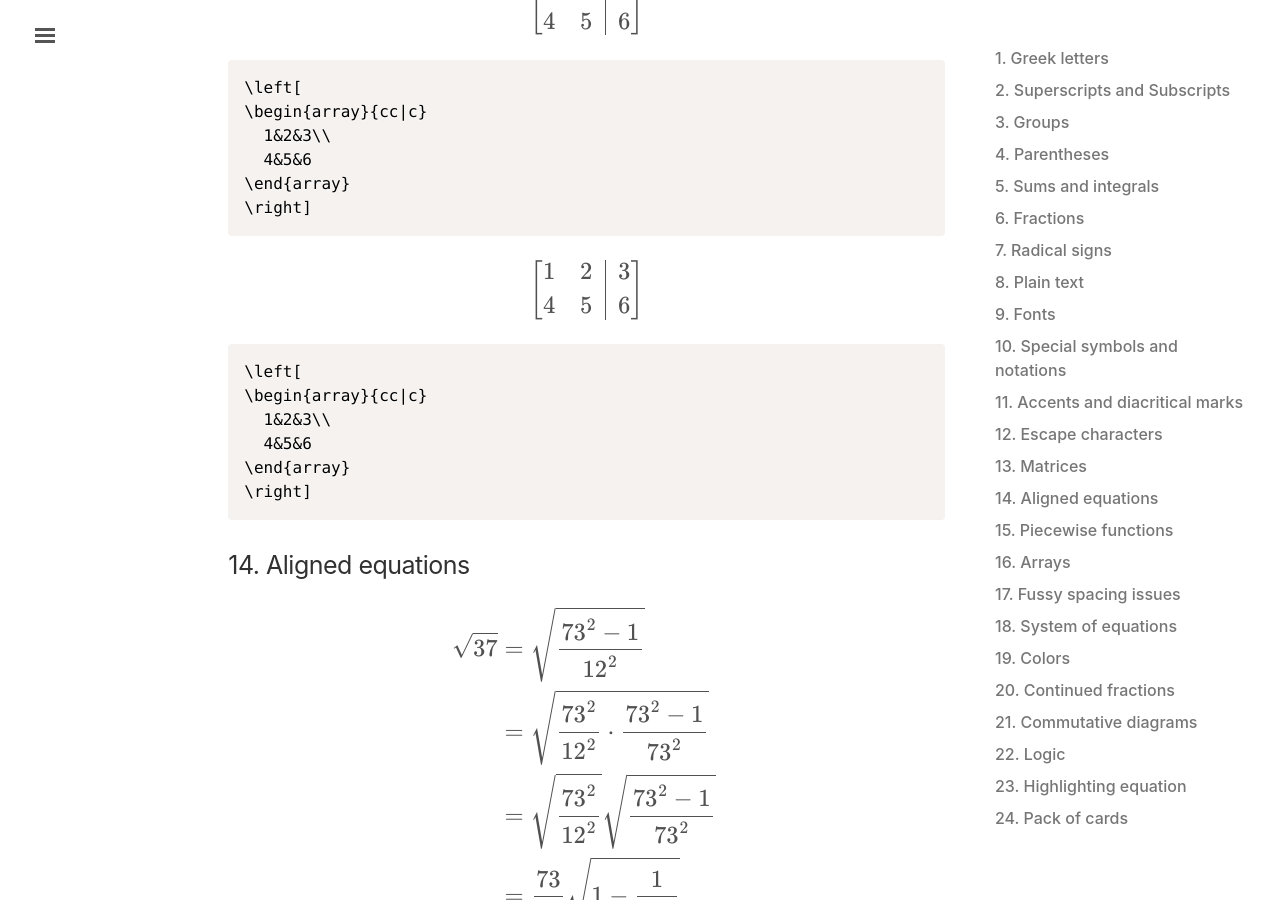
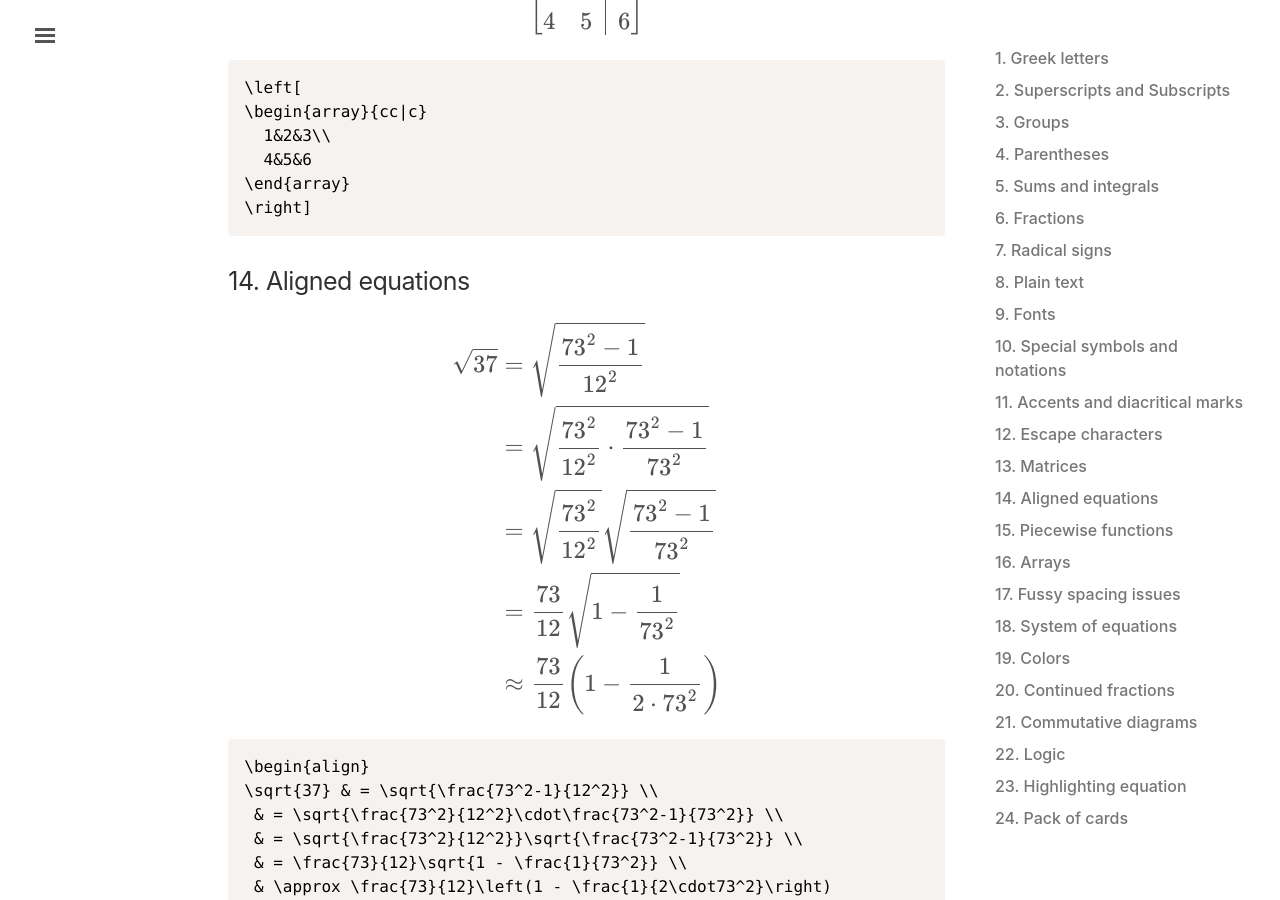
Before and after one commit to lingt-xyz/note, a Jekyll site: the page built from _posts/2018-08-29-mathjax-reference.md, in a window 1280 px wide and 900 px high, scrolled down 6121 px. Built offline with Jekyll 4.4.1, drawn with Linux system fonts in a browser that asks for light colours; formulas are drawn with MathJax 3.

Commit message:
delete redundant matrix

````diff
--- a/_posts/2018-08-29-mathjax-reference.md
+++ b/_posts/2018-08-29-mathjax-reference.md
@@ -258,26 +258,6 @@ $$
  \vdots  & \vdots& \vdots & \ddots & \vdots \\
  1 & a_m & a_m^2 & \cdots & a_m^n
 \end{pmatrix}
-```
-
-{% raw %}
-$$
-\left[
-\begin{array}{cc|c}
-  1&2&3\\
-  4&5&6
-\end{array}
-\right]
-$$
-{% endraw %}
-
-``` tex
-\left[
-\begin{array}{cc|c}
-  1&2&3\\
-  4&5&6
-\end{array}
-\right]
 ```
 
 {% raw %}
````
